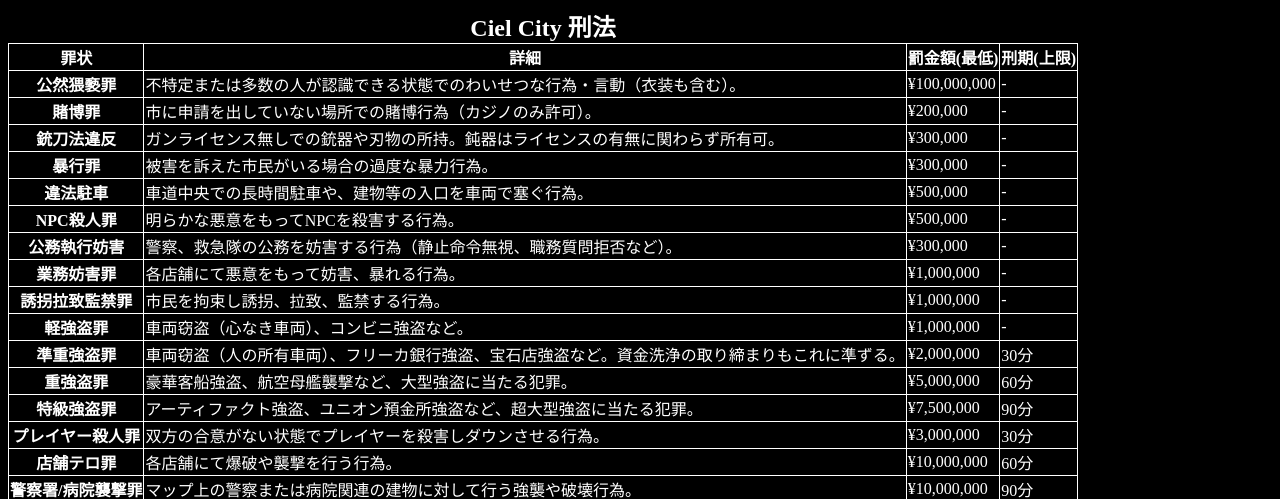
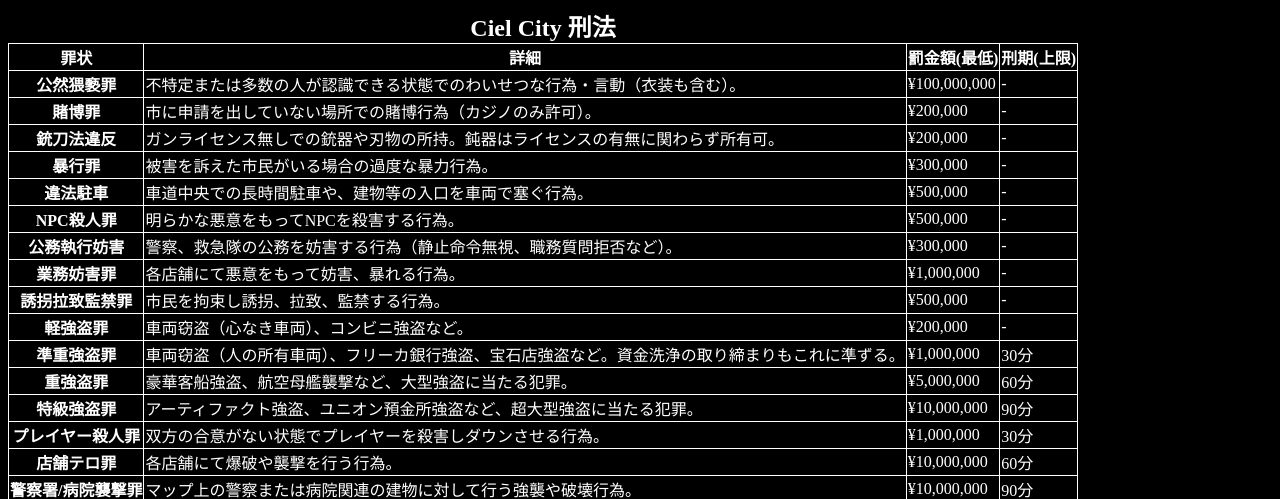
Before and after one commit to K-gamble/ciel_criminal, a plain HTML site: page index.html in a window 1280 px wide. Shown: the top 499 px of the page. Drawn offline with Linux system fonts and the light colour scheme.

Commit message:
Update index.html

```diff
--- a/index.html
+++ b/index.html
@@ -60,7 +60,7 @@
           <td>
             ガンライセンス無しでの銃器や刃物の所持。鈍器はライセンスの有無に関わらず所有可。
           </td>
-          <td>¥300,000</td>
+          <td>¥200,000</td>
           <td>-</td>
         </tr>
         <tr>
@@ -98,13 +98,13 @@
         <tr>
           <th scope="row">誘拐拉致監禁罪</th>
           <td>市民を拘束し誘拐、拉致、監禁する行為。</td>
-          <td>¥1,000,000</td>
+          <td>¥500,000</td>
           <td>-</td>
         </tr>
         <tr>
           <th scope="row">軽強盗罪</th>
           <td>車両窃盗（心なき車両）、コンビニ強盗など。</td>
-          <td>¥1,000,000</td>
+          <td>¥200,000</td>
           <td>-</td>
         </tr>
         <tr>
@@ -112,7 +112,7 @@
           <td>
             車両窃盗（人の所有車両）、フリーカ銀行強盗、宝石店強盗など。資金洗浄の取り締まりもこれに準ずる。
           </td>
-          <td>¥2,000,000</td>
+          <td>¥1,000,000</td>
           <td>30分</td>
         </tr>
         <tr>
@@ -126,13 +126,13 @@
           <td>
             アーティファクト強盗、ユニオン預金所強盗など、超大型強盗に当たる犯罪。
           </td>
-          <td>¥7,500,000</td>
+          <td>¥10,000,000</td>
           <td>90分</td>
         </tr>
         <tr>
           <th scope="row">プレイヤー殺人罪</th>
           <td>双方の合意がない状態でプレイヤーを殺害しダウンさせる行為。</td>
-          <td>¥3,000,000</td>
+          <td>¥1,000,000</td>
           <td>30分</td>
         </tr>
         <tr>
```
